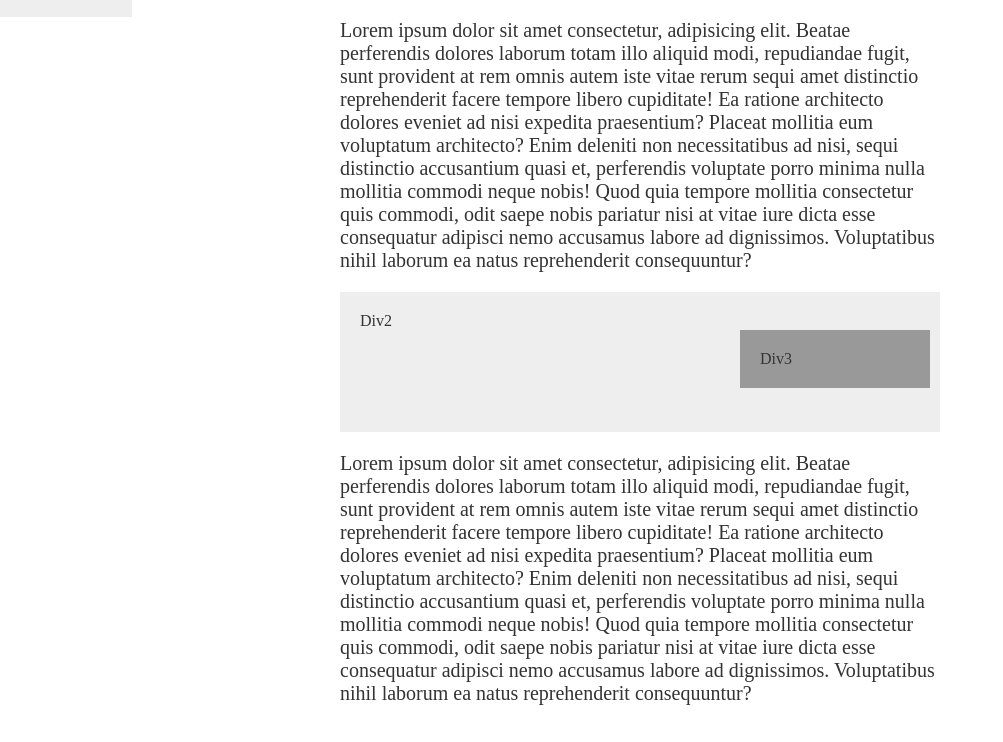
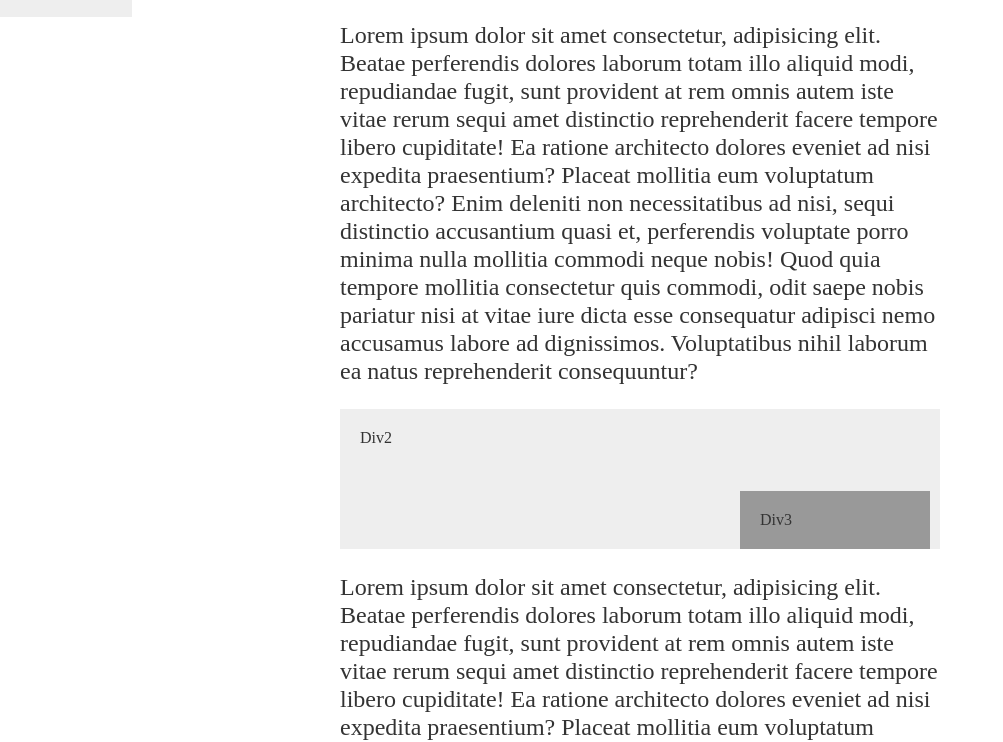
Before and after one commit to rasimab/task11_possition, a plain HTML site: page index.html in a window 1280 px wide. Shown: the part 61-803 px from the top of the page, without its empty margins (0-1003 px from the left). Drawn offline with Linux system fonts and the light colour scheme.

Commit message:
css de p ni boyutdum

```diff
--- a/style.css
+++ b/style.css
@@ -21,7 +21,8 @@ body{
 
 
   p {
-    font-size: 20px;
+    font-size: 24px;
+    line-height: 28px;
   }
 
   .div2{
@@ -33,6 +34,7 @@ body{
 
   .div3 {
     position: absolute;
+    bottom: 0px;
     right: 10px;
     width: 150px;
     padding: 20px;
```
